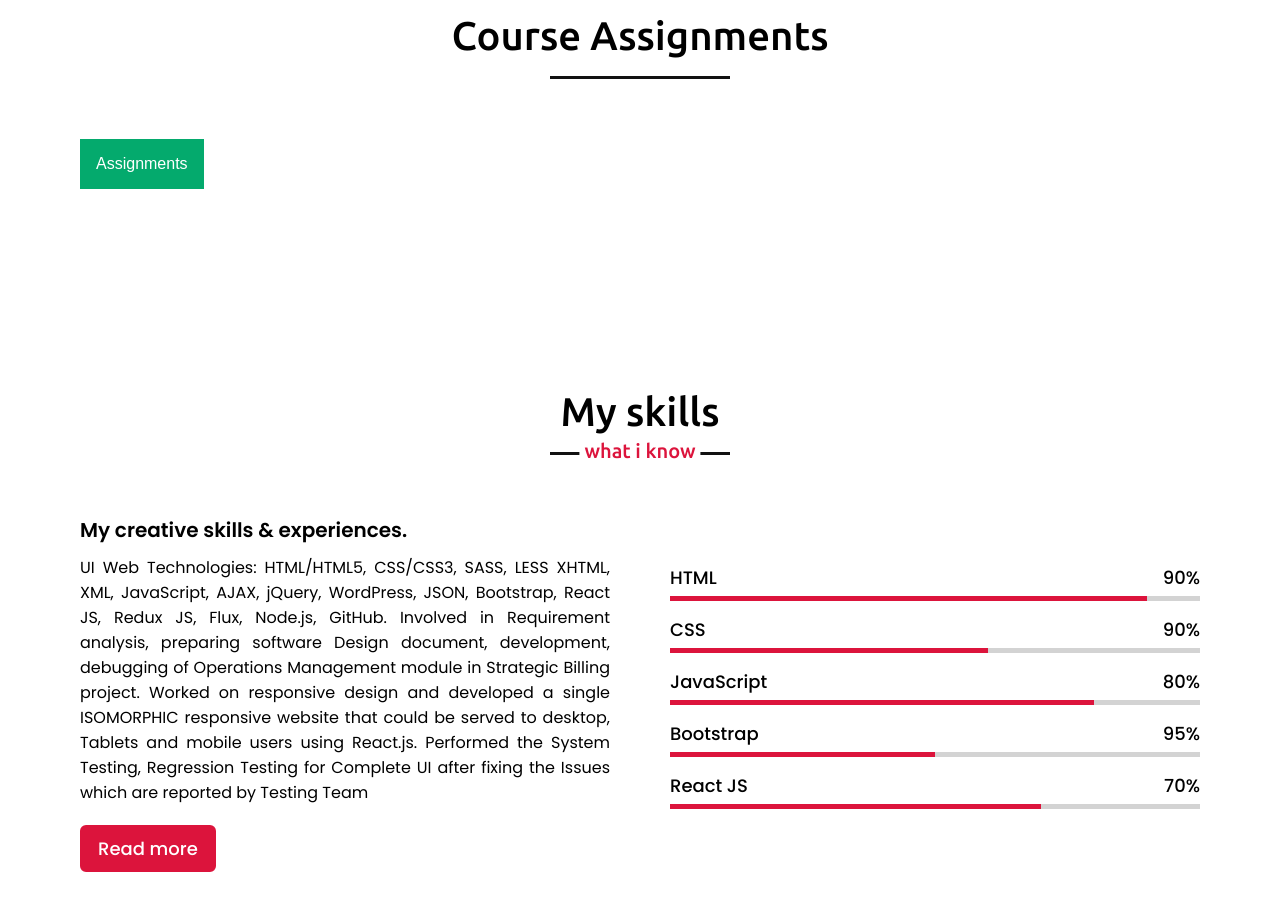
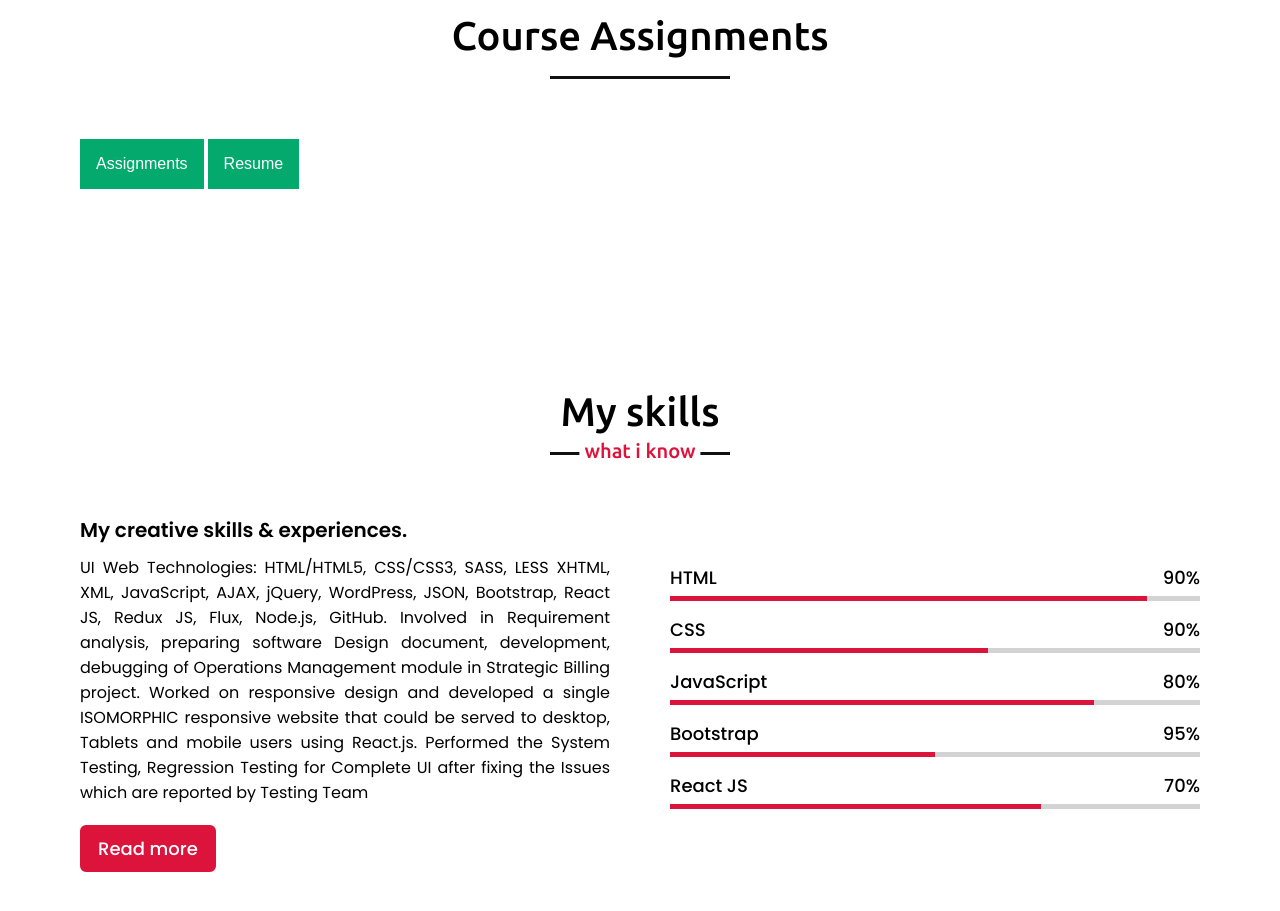
Before and after one commit to abhipande7/abhishekpande.github.io, a plain HTML site: page index.html in a window 1280 px wide. Shown: the part 1620-2531 px from the top of the page. Drawn offline with nearby package versions, Linux system fonts and the light colour scheme; a script that the page names is missing.

Commit message:
Update index.html

```diff
--- a/index.html
+++ b/index.html
@@ -110,7 +110,6 @@
                 <button class="dropbtn">Assignments</button>
 
                 <div class="dropdown-content">
-                    <a href="Resume1.pdf"> Resume</a>
                     <a href="CoverLetter_updated.pdf">Download Cover Letter</a>
                     <a href="Lab 5- Annotation, summary, and preparing to use source.pdf">Lab 5 Annotated Bibliography</a>
                     <a href="Lab 6A - Annotated Bibliography.pdf"> Lab 6A- Annotated Bibliography</a>
@@ -118,6 +117,12 @@
 			<a href="Job Description.pdf">Job Description</a>
 			<a href="CoverLetter_Dice Job.pdf">CoverLetter Dice Job</a>
 			<a href="Resume_CV_Dice_Job.pdf">Resume for Dice Job</a>
+                </div>
+	     <div class="dropdown">
+                <button class="dropbtn">Resume</button>
+
+                <div class="dropdown-content">
+                    <a href="Resume1.pdf"> Resume</a>
                 </div>
               </div>
         </div>
```
